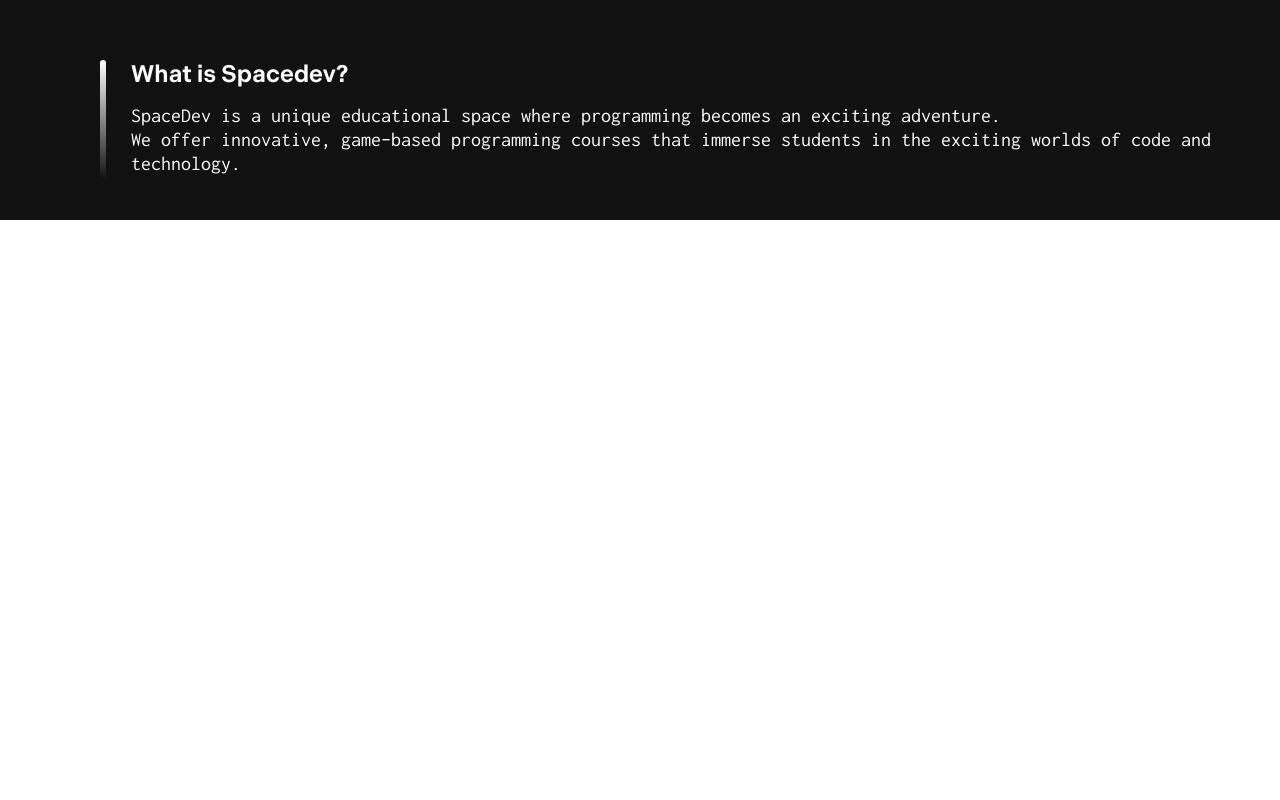
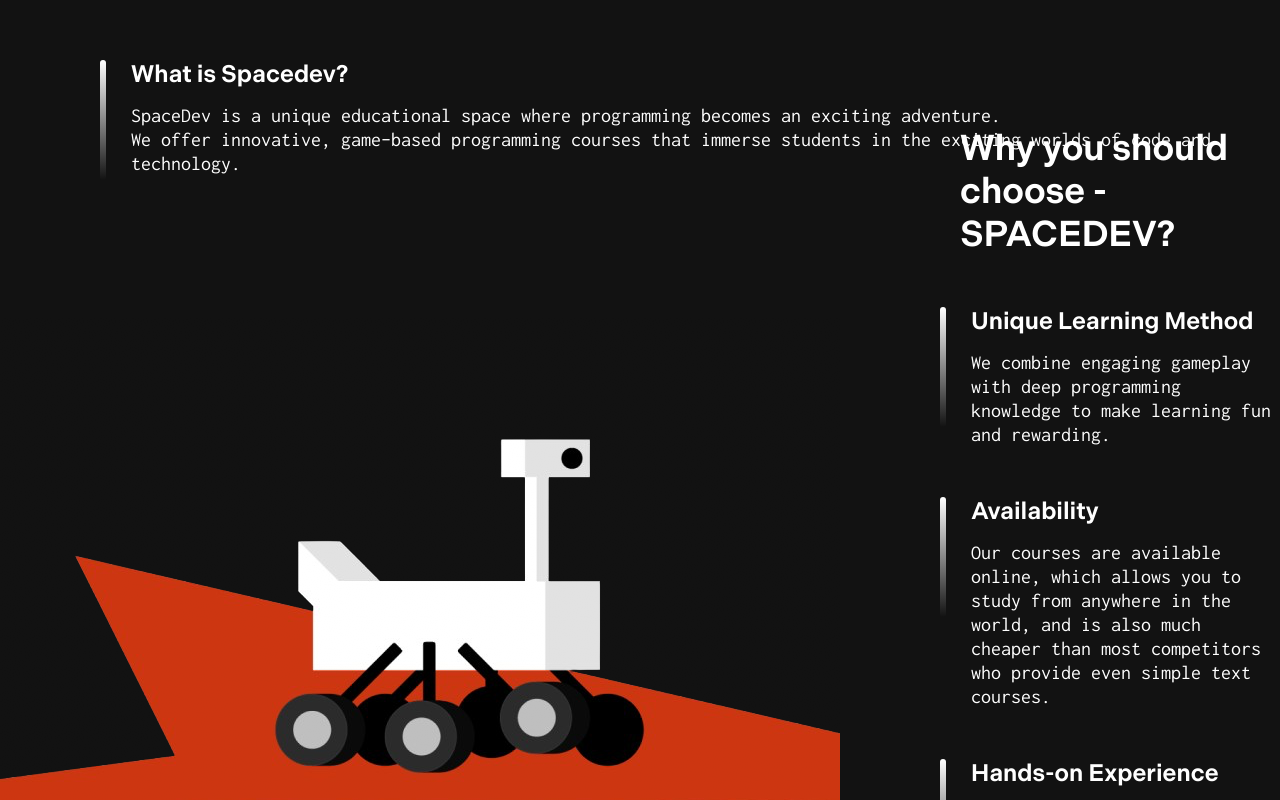
Before and after one commit to VRomanenko04/spacedev-0.1.0, a Next.js app: page / in a window 1280 px wide. Shown: the part 580-1380 px from the top of the page. Before the commit the page ends 800 px from the top, so only its background shows below. Built offline with nearby package versions, Linux system fonts and the light colour scheme.

Commit message:
Добавил секцию WhySpacedev на HomePage

```diff
--- a/src/app/page.tsx
+++ b/src/app/page.tsx
@@ -1,4 +1,5 @@
 import HomeHeader from "@/components/HomeHeader/HomeHeader";
+import WhySpacedev from "@/components/WhySpacedev/WhySpacedev";
 
 const Home = () => {
   return (
@@ -6,6 +7,9 @@
       <header>
         <HomeHeader />
       </header>
+      <main>
+        <WhySpacedev />
+      </main>
     </>
   );
 }
```
